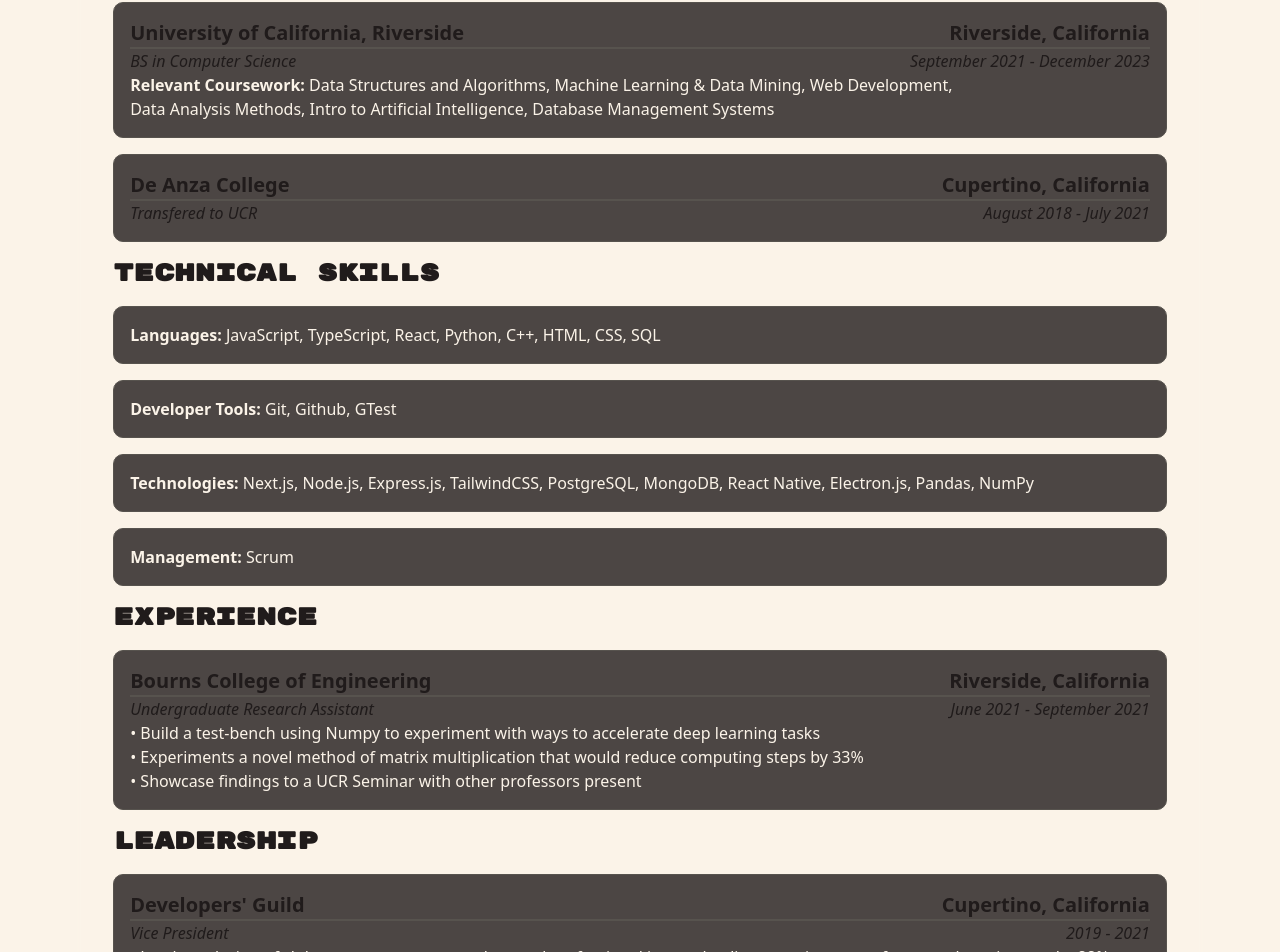
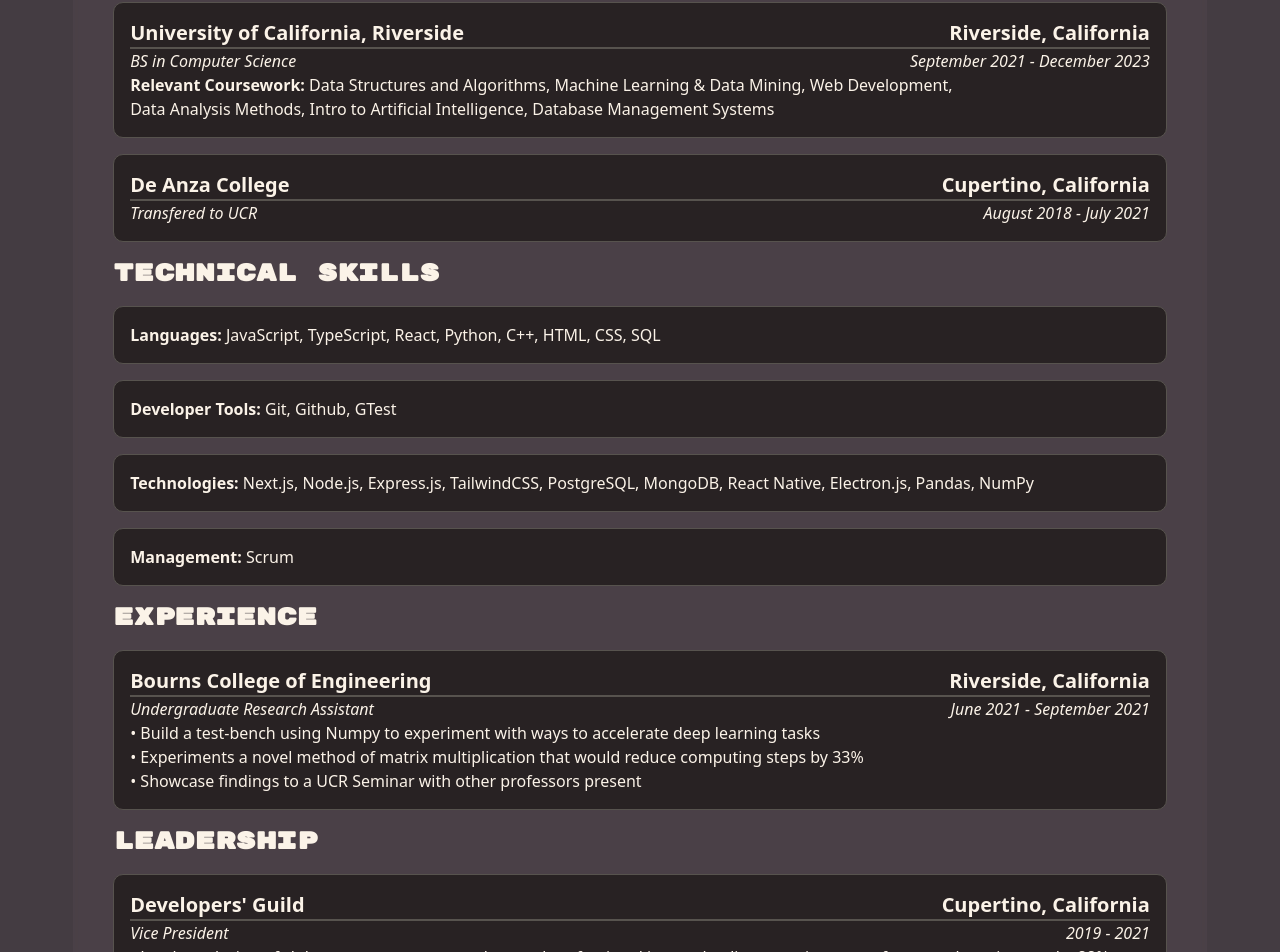
Before and after one commit to Drabblesaur/jt_site_v2, a Next.js app: page /resume in a window 1280 px wide. Shown: the part 340-1292 px from the top of the page. Built offline with nearby package versions, Linux system fonts and the light colour scheme.

Commit message:
Fixed Light Mode

```diff
--- a/components/navbar.tsx
+++ b/components/navbar.tsx
@@ -19,7 +19,7 @@
           <Link href="/">
             <JTLogo />
           </Link>
-          <ul className="hidden sm:flex text-cream">
+          <ul className="hidden sm:flex text-cocoa-dark md:text-cream dark:text-cream">
             <li className="p-4 ease-in-out duration-200 hover:text-brand-orange">
               <Link href="/about">About</Link>
             </li>
--- a/src/pages/_document.tsx
+++ b/src/pages/_document.tsx
@@ -10,7 +10,7 @@
         href="https://fonts.googleapis.com/css2?family=Rubik+Mono+One&family=Rubik:wght@400;600&display=swap"
         rel="stylesheet"
       ></link>
-      <body className="bg-cream dark:bg-cocoa">
+      <body className="bg-cream md:bg-cocoa dark:bg-cocoa">
         <Main />
         <NextScript />
       </body>
--- a/src/pages/about.tsx
+++ b/src/pages/about.tsx
@@ -5,7 +5,7 @@
 export default function About() {
   return (
     <div className="container mx-auto mb-10 p-6 rounded-[10px] md:text-cream dark:text-cream dark:md:text-cream w-fit h-fit backdrop-blur-sm  p-6 rounded-[10px]
-    bg-cream/10 dark:bg-cocoa-dark/50">
+    bg-cocoa-light/10 dark:bg-cocoa-dark/50">
       <div className="grid place-content-center ">
         <AboutHeader />
       </div>
--- a/src/pages/contact.tsx
+++ b/src/pages/contact.tsx
@@ -6,19 +6,18 @@
 export default function Contact() {
   return (
     <div className="container mx-auto  p-6 rounded-[10px] md:text-cream dark:text-cream dark:md:text-cream w-fit h-fit backdrop-blur-sm  p-6 rounded-[10px]
-    bg-cream/10 dark:bg-cocoa-dark/50">
+    bg-cocoa-light/10 dark:bg-cocoa-dark/50">
       <div className="grid place-content-center ">
         <ContactHeader />
       </div>
       <div className="grid place-content-center mt-2 px-4">
         <section className="text-clip lg:w-[900px] text-center">
-          <p className="text-md text-cocoa-dark dark:text-cream font-rubik-MonoOne mb-2">
+          <p className="text-md font-rubik-MonoOne mb-2 text-cocoa-dark md:text-cream dark:text-cream">
             Here&apos;s all the ways you can contact me!
           </p>
         </section>
-        <div className="w-full grid place-content-center p-">
+        <div className="w-full grid grid-cols-2 gap-4 justify-items-center">
                           {/*Social Media Buttons*/}
-          <div className="flex space-x-0 space-y-2 flex-col sm:flex-row space-x-2 space-y-0">
             <div className="w-[100px] h-[100px] bg-black grid place-content-center rounded-md dark:border-2 dark:border-cocoa-light">
               <a href="https://github.com/Drabblesaur" target="blank">
                 {" "}
@@ -43,7 +42,6 @@
                 <MdOutlineMail size={40} color="white" />{" "}
               </a>
             </div>
-          </div>
         </div>
       </div>
     </div>
--- a/src/pages/index.tsx
+++ b/src/pages/index.tsx
@@ -20,7 +20,7 @@
       </Head>
       <div
         className="grid place-content-top font-rubik-MonoOne text-cocoa-dark md:text-cream dark:text-cream dark:md:text-cream w-fit h-fit backdrop-blur-sm  p-6 rounded-[10px]
-       bg-cream/10 dark:bg-cocoa-dark/50"
+       bg-cocoa-light/10 dark:bg-cocoa-dark/50"
       >
         <section className=" mb-16 text-xl">
           <p>
--- a/src/pages/projects.tsx
+++ b/src/pages/projects.tsx
@@ -6,13 +6,13 @@
 export default function Projects() {
   return (
     <div className="container mx-auto mb-10 p-6 rounded-[10px] md:text-cream dark:text-cream dark:md:text-cream w-fit h-fit backdrop-blur-sm  p-6 rounded-[10px]
-    bg-cream/10 dark:bg-cocoa-dark/50">
+    bg-cocoa-light/10 dark:bg-cocoa-dark/50">
       <div className="grid place-content-center ">
         <ProjectHeader />
       </div>
       <div className="grid place-content-center mt-2 px-4 mb-2">
         <section className="text-clip text-center">
-          <p className="text-xl text-cocoa-dark dark:text-cream font-rubik-MonoOne">
+          <p className="text-xl font-rubik-MonoOne text-cocoa-dark md:text-cream dark:text-cream">
             Finished Projects
           </p>
         </section>
@@ -83,7 +83,7 @@
 </div>
 <div className="grid place-content-center mt-2 px-4">
         <section className="text-clip text-center mb-2">
-          <p className="text-xl text-cocoa-dark dark:text-cream font-rubik-MonoOne">
+          <p className="text-xl font-rubik-MonoOne text-cocoa-dark md:text-cream dark:text-cream">
             Current Projects
           </p>
         </section>
--- a/src/pages/resume.tsx
+++ b/src/pages/resume.tsx
@@ -4,77 +4,77 @@
 export default function Resume() {
   return (
     <div className="container mx-auto p-6 overflow-auto mb-10 rounded-[10px] md:text-cream dark:text-cream dark:md:text-cream w-fit backdrop-blur-sm  p-6 rounded-[10px]
-    bg-cream/10 dark:bg-cocoa-dark/50">
+    bg-cocoa-light/10 dark:bg-cocoa-dark/50">
       <div className="grid place-content-center ">
         <ResumeHeader />
       </div>
       <div className="grid place-content-center mt-2 px-4">
         {/* Education */}
         <section className="space-y-4 mb-4">
-            <h2 className="text-2xl text-cocoa-dark dark:text-cream font-bold font-rubik-MonoOne">
+            <h2 className="text-2xl font-bold font-rubik-MonoOne text-cocoa-dark md:text-cream dark:text-cream">
                 Education
             </h2>
-            <div className="border border-stone-600 p-4 rounded-[10px] bg-cocoa-dark/80">
+            <div className="border border-stone-600 p-4 rounded-[10px] bg-white/50 md:bg-cocoa-dark/80 dark:bg-cocoa-dark/80">
                 <div className="flex flex-row justify-between border-b-2 border-stone-600">
-                <h3 className="text-xl text-cocoa-dark dark:text-cream font-bold">
+                <h3 className="text-xl font-bold text-cocoa-dark md:text-cream dark:text-cream">
                     University of California, Riverside
                 </h3>
-                <h3 className="text-xl text-cocoa-dark dark:text-cream font-bold">
+                <h3 className="text-xl  text-cocoa-dark md:text-cream dark:text-cream font-bold">
                     Riverside, California
                 </h3>
                 </div>
                 <div className="flex flex-row justify-between" >
-                    <h4 className="italic text-l text-cocoa-dark dark:text-cream">BS in Computer Science</h4>
-                    <h4 className="italic text-l text-cocoa-dark dark:text-cream">September 2021 - December 2023</h4>
+                    <h4 className="italic text-l  text-cocoa-dark md:text-cream dark:text-cream">BS in Computer Science</h4>
+                    <h4 className="italic text-l  text-cocoa-dark md:text-cream dark:text-cream">September 2021 - December 2023</h4>
                 </div>
                 <p>
                 <b>Relevant Coursework:</b> Data Structures and Algorithms, Machine Learning & Data Mining, Web Development, <br />
                 Data Analysis Methods, Intro to Artificial Intelligence, Database Management Systems
                 </p>
             </div>
-            <div className="border border-stone-600 p-4 rounded-[10px] bg-cocoa-dark/80">
+            <div className="border border-stone-600 p-4 rounded-[10px] bg-white/50 md:bg-cocoa-dark/80 dark:bg-cocoa-dark/80">
                 <div className="flex flex-row justify-between border-b-2 border-stone-600">
-                <h3 className="text-xl text-cocoa-dark dark:text-cream font-bold">
+                <h3 className="text-xl  text-cocoa-dark md:text-cream dark:text-cream font-bold">
                     De Anza College
                 </h3>
-                <h3 className="text-xl text-cocoa-dark dark:text-cream font-bold">
+                <h3 className="text-xl  text-cocoa-dark md:text-cream dark:text-cream font-bold">
                     Cupertino, California
                 </h3>
                 </div>
                 <div className="flex flex-row justify-between" >
-                    <h4 className="italic text-l text-cocoa-dark dark:text-cream">Transfered to UCR</h4>
-                    <h4 className="italic text-l text-cocoa-dark dark:text-cream">August 2018 - July 2021</h4>
+                    <h4 className="italic text-l  text-cocoa-dark md:text-cream dark:text-cream">Transfered to UCR</h4>
+                    <h4 className="italic text-l  text-cocoa-dark md:text-cream dark:text-cream">August 2018 - July 2021</h4>
                 </div>
             </div>
         </section>
         {/* Skills */}
                 <section className="space-y-4 mb-4">
-            <h2 className="text-2xl text-cocoa-dark dark:text-cream font-bold font-rubik-MonoOne">
+            <h2 className="text-2xl font-bold font-rubik-MonoOne text-cocoa-dark md:text-cream dark:text-cream">
             Technical Skills
             </h2>
-            <div className="border border-stone-600 p-4 rounded-[10px] bg-cocoa-dark/80"><b>Languages:</b> JavaScript, TypeScript, React, Python, C++, HTML, CSS, SQL</div>
-            <div className="border border-stone-600 p-4 rounded-[10px] bg-cocoa-dark/80"><b>Developer Tools:</b> Git, Github, GTest</div>
-            <div className="border border-stone-600 p-4 rounded-[10px] bg-cocoa-dark/80"><b>Technologies:</b> Next.js, Node.js, Express.js, TailwindCSS, PostgreSQL, MongoDB, React Native, Electron.js, Pandas,
+            <div className="border border-stone-600 p-4 rounded-[10px] bg-white/50 md:bg-cocoa-dark/80 dark:bg-cocoa-dark/80"><b>Languages:</b> JavaScript, TypeScript, React, Python, C++, HTML, CSS, SQL</div>
+            <div className="border border-stone-600 p-4 rounded-[10px] bg-white/50 md:bg-cocoa-dark/80 dark:bg-cocoa-dark/80"><b>Developer Tools:</b> Git, Github, GTest</div>
+            <div className="border border-stone-600 p-4 rounded-[10px] bg-white/50 md:bg-cocoa-dark/80 dark:bg-cocoa-dark/80"><b>Technologies:</b> Next.js, Node.js, Express.js, TailwindCSS, PostgreSQL, MongoDB, React Native, Electron.js, Pandas,
 NumPy</div>
-            <div className="border border-stone-600 p-4 rounded-[10px] bg-cocoa-dark/80"><b>Management:</b> Scrum</div>
+            <div className="border border-stone-600 p-4 rounded-[10px] bg-white/50 md:bg-cocoa-dark/80 dark:bg-cocoa-dark/80"><b>Management:</b> Scrum</div>
         </section>
         {/* Experience */}
         <section className="space-y-4 mb-4">
-            <h2 className="text-2xl text-cocoa-dark dark:text-cream font-bold font-rubik-MonoOne">
+            <h2 className="text-2xl font-bold font-rubik-MonoOne text-cocoa-dark md:text-cream dark:text-cream">
                 Experience
             </h2>
-            <div className="border border-stone-600 p-4 rounded-[10px] bg-cocoa-dark/80">
+            <div className="border border-stone-600 p-4 rounded-[10px] bg-white/50 md:bg-cocoa-dark/80 dark:bg-cocoa-dark/80">
                 <div className="flex flex-row justify-between border-b-2 border-stone-600">
-                <h3 className="text-xl text-cocoa-dark dark:text-cream font-bold">
+                <h3 className="text-xl  text-cocoa-dark md:text-cream dark:text-cream font-bold">
                     Bourns College of Engineering
                 </h3>
-                <h3 className="text-xl text-cocoa-dark dark:text-cream font-bold">
+                <h3 className="text-xl  text-cocoa-dark md:text-cream dark:text-cream font-bold">
                     Riverside, California
                 </h3>
                 </div>
                 <div className="flex flex-row justify-between" >
-                    <h4 className="italic text-l text-cocoa-dark dark:text-cream">Undergraduate Research Assistant  </h4>
-                    <h4 className="italic text-l text-cocoa-dark dark:text-cream">June 2021 - September 2021</h4>
+                    <h4 className="italic text-l  text-cocoa-dark md:text-cream dark:text-cream">Undergraduate Research Assistant  </h4>
+                    <h4 className="italic text-l  text-cocoa-dark md:text-cream dark:text-cream">June 2021 - September 2021</h4>
                 </div>
                 <p>
                 • Build a test-bench using Numpy to experiment with ways to accelerate deep learning tasks<br/>
@@ -85,21 +85,21 @@
         </section>
         {/* Leadership */}
         <section className="space-y-4 mb-4">
-            <h2 className="text-2xl text-cocoa-dark dark:text-cream font-bold font-rubik-MonoOne">
+            <h2 className="text-2xl font-bold font-rubik-MonoOne text-cocoa-dark md:text-cream dark:text-cream">
                 Leadership
             </h2>
-            <div className="border border-stone-600 p-4 rounded-[10px] bg-cocoa-dark/80">
+            <div className="border border-stone-600 p-4 rounded-[10px] bg-white/50 md:bg-cocoa-dark/80 dark:bg-cocoa-dark/80">
                 <div className="flex flex-row justify-between border-b-2 border-stone-600">
-                <h3 className="text-xl text-cocoa-dark dark:text-cream font-bold">
+                <h3 className="text-xl  text-cocoa-dark md:text-cream dark:text-cream font-bold">
                     Developers&apos; Guild
                 </h3>
-                <h3 className="text-xl text-cocoa-dark dark:text-cream font-bold">
+                <h3 className="text-xl  text-cocoa-dark md:text-cream dark:text-cream font-bold">
                     Cupertino, California
                 </h3>
                 </div>
                 <div className="flex flex-row justify-between" >
-                    <h4 className="italic text-l text-cocoa-dark dark:text-cream">Vice President</h4>
-                    <h4 className="italic text-l text-cocoa-dark dark:text-cream">2019 - 2021</h4>
+                    <h4 className="italic text-l  text-cocoa-dark md:text-cream dark:text-cream">Vice President</h4>
+                    <h4 className="italic text-l  text-cocoa-dark md:text-cream dark:text-cream">2019 - 2021</h4>
                 </div>
                 <p>
                 • Lead a redesign of club assets to create a modern and professional image, leading to an increase of new student sign ups
```
